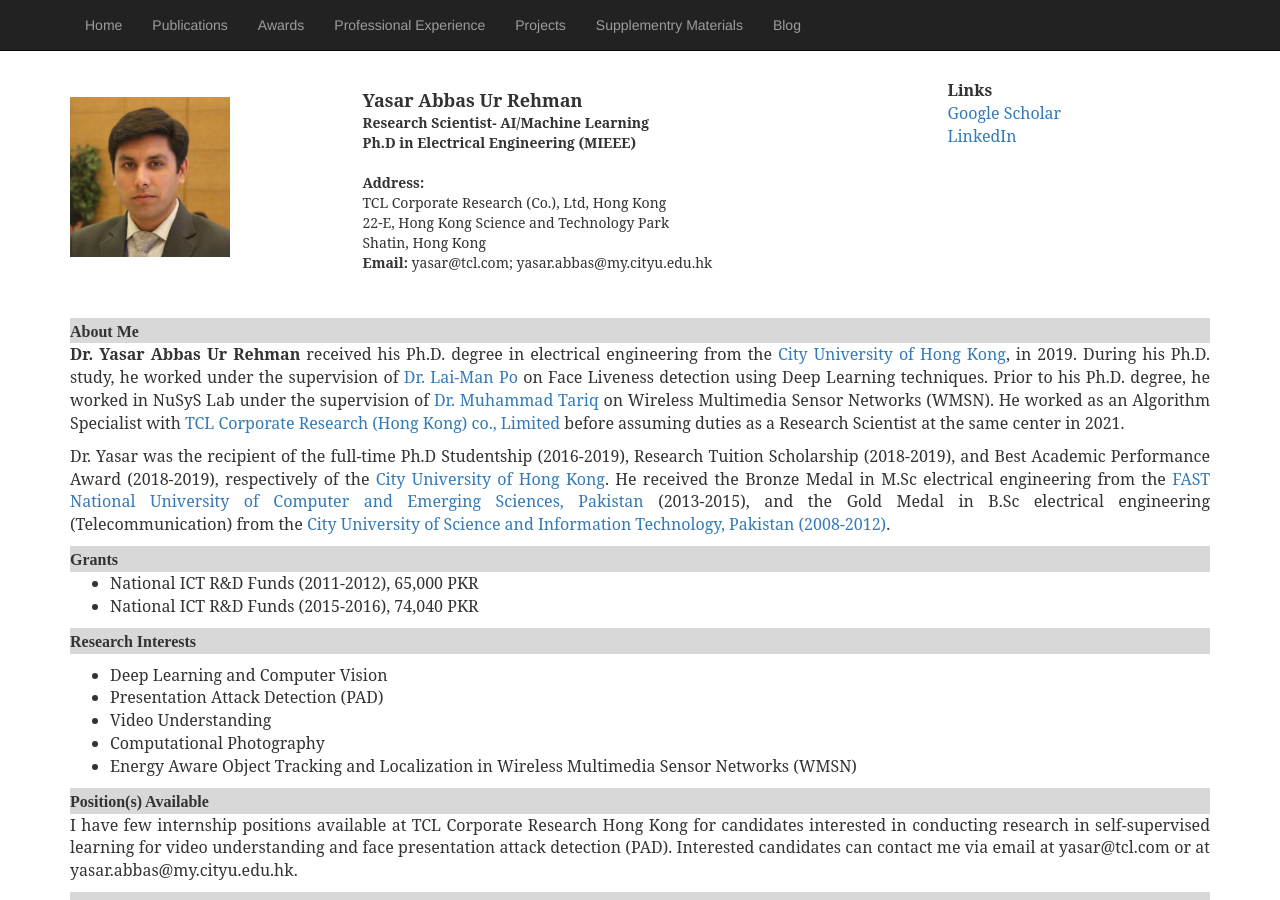
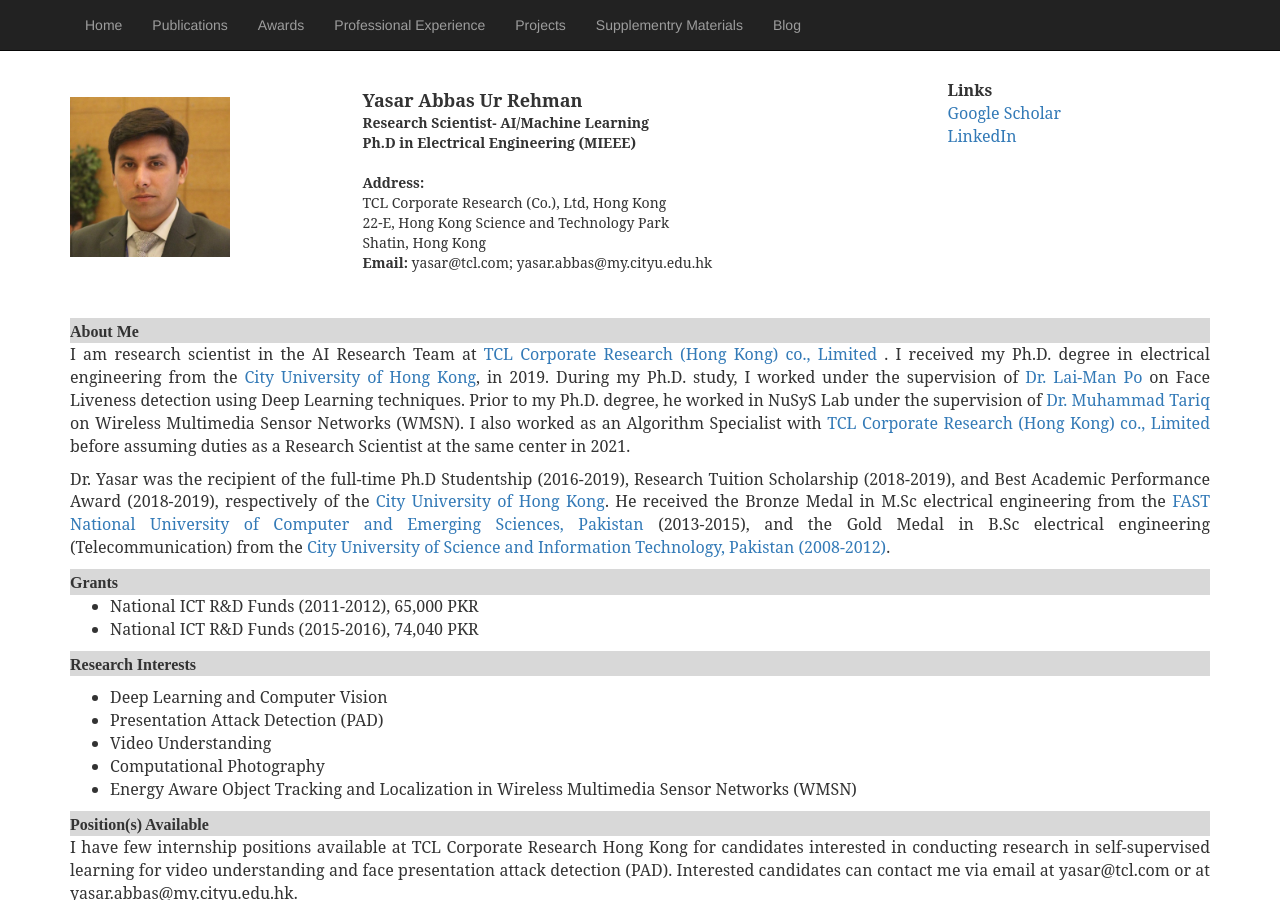
Before and after one commit to yasar-rehman/yasar, a Jekyll site: the page built from index.html, in a window 1280 px wide and 900 px high. Built offline with Jekyll 4.4.1, drawn with Linux system fonts in a browser that asks for light colours; some web fonts are replaced.

Commit message:
Update index.html

```diff
--- a/index.html
+++ b/index.html
@@ -39,12 +39,16 @@ title: yasar
             				<font face="Serif, Times New Roman" size="3" color=""#8da9ca">
         					<b>About Me</b>
         						</font></td></tr></table>
-			<p style="font-family: 'Serif', Times New Roman; font-size: 16px"><b> Dr. Yasar Abbas Ur Rehman</b> received his Ph.D. degree in electrical engineering
+			<p style="font-family: 'Serif', Times New Roman; font-size: 16px"> I am research scientist in the AI Research Team at
+				<a href="http://tclrd.com.hk/"> TCL Corporate Research (Hong Kong) co., Limited </a>.
+
+
+				I received my Ph.D. degree in electrical engineering
 				from the <a href="https://www.cityu.edu.hk/">City University of Hong Kong</a>, in 2019.
-				During his Ph.D. study, he worked under the supervision of <a href="http://www.ee.cityu.edu.hk/~lmpo/"> Dr. Lai-Man Po </a> on
+				During my Ph.D. study, I worked under the supervision of <a href="http://www.ee.cityu.edu.hk/~lmpo/"> Dr. Lai-Man Po </a> on
 				Face Liveness detection using Deep Learning techniques.
-				Prior to his Ph.D. degree, he worked in NuSyS Lab under the supervision of
-			        <a href="https://sites.google.com/a/nu.edu.pk/mtariq/home">Dr. Muhammad Tariq </a> on Wireless Multimedia Sensor Networks  (WMSN). He worked
+				Prior to my Ph.D. degree, he worked in NuSyS Lab under the supervision of
+			        <a href="https://sites.google.com/a/nu.edu.pk/mtariq/home">Dr. Muhammad Tariq </a> on Wireless Multimedia Sensor Networks  (WMSN). I also worked
 				as an Algorithm Specialist with <a href="http://tclrd.com.hk/"> TCL Corporate Research (Hong Kong) co., Limited </a> before assuming
 				duties as a Research Scientist at the same center in 2021.
 			</p>
```
